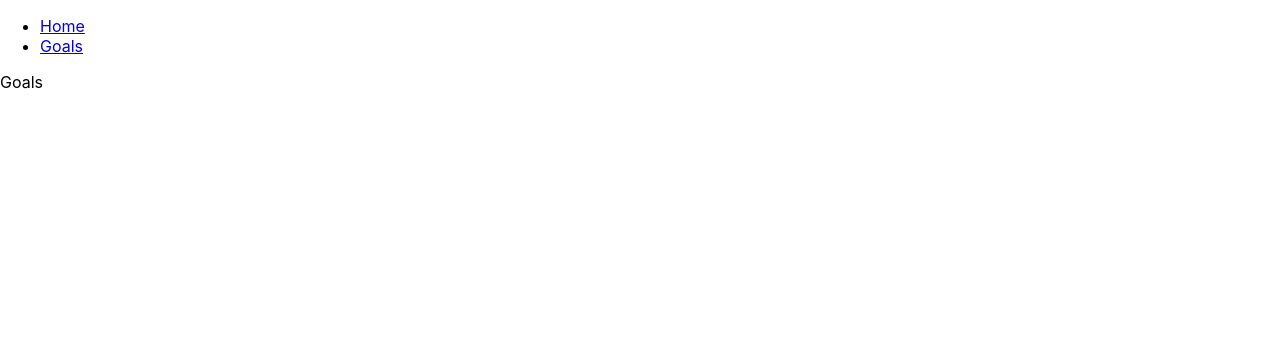
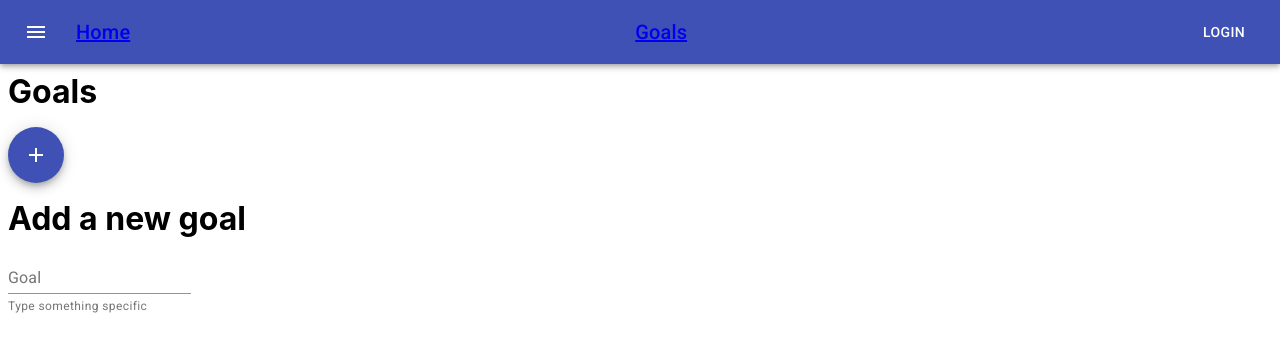
Before and after one commit to LeoUrzua/vida-suprema-frontend, a React (Create React App) app: page /goals in a window 1280 px wide. Shown: the top 352 px of the page. Built offline with nearby package versions, Linux system fonts and the light colour scheme.

Commit message:
improvement(add some styles): basic styles

```diff
--- a/src/App.tsx
+++ b/src/App.tsx
@@ -4,37 +4,29 @@ import {
   BrowserRouter as Router,
   Switch,
   Route,
-  Link
 } from 'react-router-dom';
 import Home from './pages/Home';
 import Goals from './pages/Goals';
+import ButtonAppBar from './components/ButtonAppBar';
+import GoalsForm from './components/GoalsForm';
 
 const App: React.FC = () => {
   return (
     <Router>
-      <div>
-        <nav>
-          <ul>
-            <li>
-              <Link to="/">Home</Link>
-            </li>
-            <li>
-              <Link to="/goals">Goals</Link>
-            </li>
-          </ul>
-        </nav>
-
+        <ButtonAppBar />
         {/* A <Switch> looks through its children <Route>s and
             renders the first one that matches the current URL. */}
         <Switch>
           <Route path="/goals">
             <Goals />
           </Route>
+            <Route path="/goals/add">
+                <GoalsForm/>
+            </Route>
           <Route path="/">
             <Home />
           </Route>
         </Switch>
-      </div>
     </Router>
   );
 }
--- /dev/null
+++ b/src/components/ButtonAppBar/index.tsx
@@ -0,0 +1,47 @@
+import React from 'react';
+import { makeStyles } from '@material-ui/core/styles';
+import AppBar from '@material-ui/core/AppBar';
+import Toolbar from '@material-ui/core/Toolbar';
+import Typography from '@material-ui/core/Typography';
+import Button from '@material-ui/core/Button';
+import IconButton from '@material-ui/core/IconButton';
+import MenuIcon from '@material-ui/icons/Menu';
+import {Link} from 'react-router-dom';
+
+const useStyles = makeStyles(theme => ({
+  root: {
+    flexGrow: 1,
+  },
+  menuButton: {
+    marginRight: theme.spacing(2),
+  },
+  title: {
+    flexGrow: 1,
+  },
+}));
+
+const ButtonAppBar = () => {
+  const classes = useStyles();
+
+  return (
+      <div className={classes.root}>
+        <AppBar position="static">
+          <Toolbar>
+            <IconButton edge="start" className={classes.menuButton} color="inherit" aria-label="menu">
+              <MenuIcon />
+            </IconButton>
+            <Typography variant="h6" className={classes.title}>
+              <Link to="/">Home</Link>
+            </Typography>
+            <Typography variant="h6" className={classes.title}>
+              <Link to="/goals">Goals</Link>
+            </Typography>
+            <Button color="inherit">Login</Button>
+          </Toolbar>
+        </AppBar>
+      </div>
+  );
+}
+
+
+export default ButtonAppBar;
--- /dev/null
+++ b/src/components/GoalsForm/index.tsx
@@ -0,0 +1,26 @@
+import React from 'react';
+import {FormControl, FormGroup, FormHelperText, Input, InputLabel} from '@material-ui/core';
+import ButtonAppBar from '../ButtonAppBar';
+
+
+class GoalsForm extends React.Component<any, any> {
+    state = { 'value': ''};
+
+    submit = () => {
+        alert('Pending work');
+    }
+
+    render(): any {
+        return(
+            <form onSubmit={this.submit}>
+                <FormControl>
+                    <InputLabel htmlFor="goalName">Goal</InputLabel>
+                    <Input id="goalName" aria-describedby="goalName-helper" />
+                    <FormHelperText id="goalName-helper">Type something specific</FormHelperText>
+                </FormControl>
+            </form>
+        )
+    }
+}
+
+export default GoalsForm;
--- a/src/pages/Goals/index.tsx
+++ b/src/pages/Goals/index.tsx
@@ -1,11 +1,38 @@
 import React from 'react';
+import { makeStyles } from '@material-ui/core/styles';
+import Fab from '@material-ui/core/Fab';
+import AddIcon from '@material-ui/icons/Add';
+import EditIcon from '@material-ui/icons/Edit';
+import FavoriteIcon from '@material-ui/icons/Favorite';
+import NavigationIcon from '@material-ui/icons/Navigation';
+import GoalsForm from '../../components/GoalsForm';
+import {Link} from 'react-router-dom';
+
+const useStyles = makeStyles(theme => ({
+    root: {
+        '& > *': {
+            margin: theme.spacing(1),
+        },
+    },
+    extendedIcon: {
+        marginRight: theme.spacing(1),
+    },
+}));
 
 const Goals: React.FC = () => {
+    const classes = useStyles();
   return (
-    <div>
-      Goals
+    <div className={classes.root}>
+        <h1>Goals</h1>
+        <Fab color="primary" aria-label="add">
+            <AddIcon />
+        </Fab>
+
+        <h1>Add a new goal</h1>
+
+        <GoalsForm/>
     </div>
   );
-}
+};
 
 export default Goals;
--- a/src/pages/Home/index.tsx
+++ b/src/pages/Home/index.tsx
@@ -1,9 +1,10 @@
 import React from 'react';
+import ButtonAppBar from '../../components/ButtonAppBar';
 
 const Home: React.FC = () => {
   return (
     <div>
-      Home page
+        <h1>Home</h1>
     </div>
   );
 }
```
